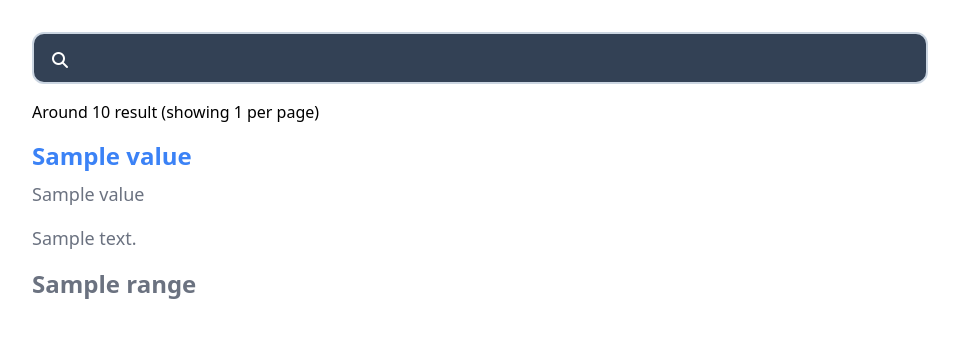
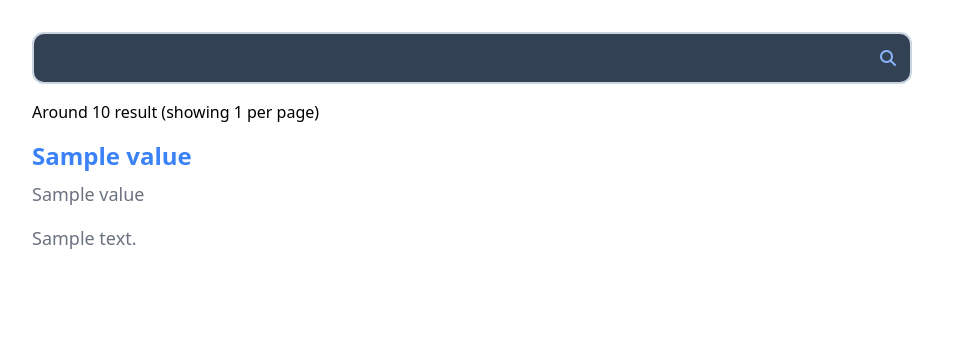
Before and after one commit to Emilicos/SemanticMinds, a Django app: template frontend/templates/search_page.html in a window 1280 px wide. Shown: the part 72-410 px from the top of the page, without its empty margins (0-959 px from the left). Run offline with Django 4.2, Linux system fonts and the light colour scheme; the template is opened without the code that fills it: most values are stand-ins (such as "Sample title", 1, 10 or a date in 2020); style sheets or scripts are compiled from the project's sources; some libraries are stand-ins or nearby versions.

Commit message:
feat: finsihing up

```diff
--- a/frontend/templates/search_page.html
+++ b/frontend/templates/search_page.html
@@ -1,3 +1,7 @@
+{% load static %}
+<!DOCTYPE html>
+<html lang="en">
+
     <head>
         <meta charset="UTF-8">
         <meta name="viewport" content="width=device-width, initial-scale=1.0">
@@ -13,22 +17,24 @@
         {% include 'navbar.html' %}
         <div class = "p-8 flex flex-col gap-y-4">
         <!-- Search Form -->
-        <div class="flex items-center">
-            <div class="flex items-center gap-x-4 w-full max-w-4xl">
-                <i class="fa-solid fa-magnifying-glass absolute ml-5 text-white pointer-events-none mt-1"></i>
+            <form action="return false;" id="searchForm" class="flex items-center">
+                <div class="flex items-center gap-x-4 w-full max-w-4xl relative">
                     <input
                     type="text"
                     name="searchInput"
                     id="searchInput"
-                class="w-full py-3 pl-12 pr-4 text-white placeholder-white bg-slate-700 border-2 border-slate-300 rounded-xl"
+                    class="w-full py-3 pl-4 pr-8 text-white placeholder-white bg-slate-700 border-2 border-slate-300 rounded-xl"
                     required="false"
                     />
+                    <button type="submit" class = "relative right-0 top-0">
+                        <i class="fa-solid fa-magnifying-glass absolute right-0 top-[-8px] mr-8 text-[#8ab4f8] cursor-pointer"></i>
+                    </button>
                 </div>
-        </div>
+            </form>
             <!-- Search Results -->
             <p> Around {{pagination.total}} result (showing {{pagination.per_page}} per page)</p>
 
-        {% if pagination.total == 0 %}
+            {% if api_data|length == 0 %}
                 <p> No results found </p>
             {% else %}
                 {% for item in api_data %}
@@ -41,6 +47,7 @@
                     </div>
                 {% endfor %}
             {% endif %}
+            {% if pagination.last_page != 1 and api_data|length != 0 %}
                 <div class = "flex gap-x-4">
                     {% for i in range %}
                         {% if i == pagination.current_page %}
@@ -50,5 +57,19 @@
                         {% endif %}
                     {% endfor %}
                 </div>
+            {% endif %}
         </div>
     </body>
+
+    <script>
+        document.getElementById('searchForm').addEventListener('submit', function(event) {
+            event.preventDefault();
+
+            var searchValue = document.getElementById('searchInput').value;
+
+            var redirectURL = window.location.origin + '/search?q=' + encodeURIComponent(searchValue);
+
+            window.location.href = redirectURL;
+        });
+    </script>
+</html>
--- a/frontend/views.py
+++ b/frontend/views.py
@@ -21,7 +21,7 @@
     response = requests.get(f'{API_URL}/search/', params=params)
     context = {'api_data': response.json()['data'], 'pagination': response.json()['pagination'], 'range': range(1, response.json()['pagination']['last_page']+1), 'search': search}
 
-    print(context['api_data'])
+    print(context['pagination'])
     return render(request, 'search_page.html', context)
 
 def companyDetail(request, uri):
```
Lines whose indentation alone changed are shown as unchanged.
